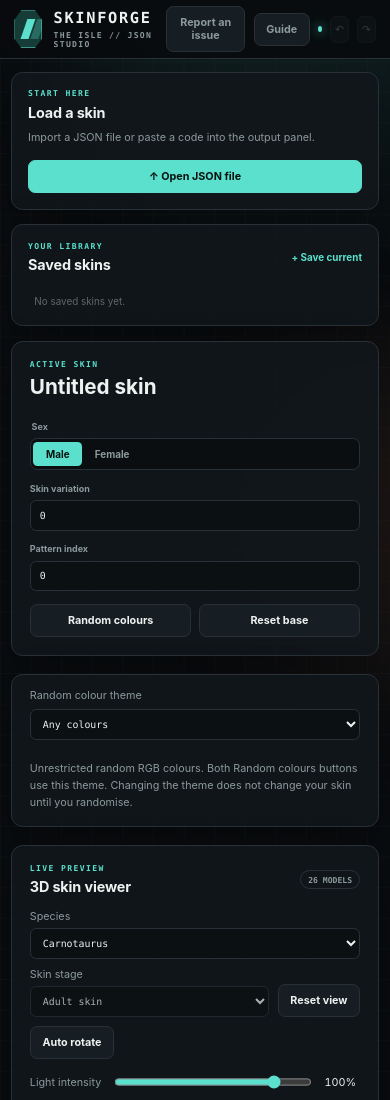
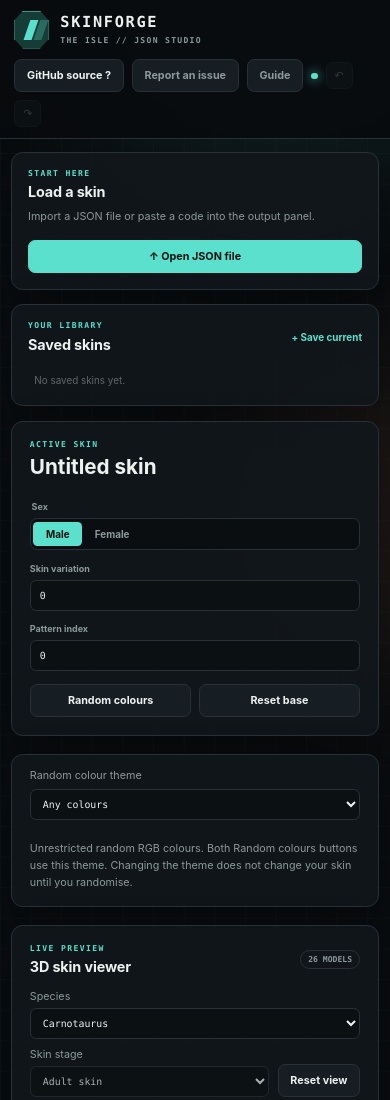
Before and after one commit to MadCappedBeef/Skin-Forge, a website: page public/index.html in a window 390 px wide. Shown: the top 1100 px of the page. Drawn offline with nearby package versions, Linux system fonts and the light colour scheme; no server answers; files whose address does not match are found by name.

Commit message:
Add GitHub source link to header
Add a link to the GitHub repository in the header's status area with responsive styling for mobile devices. The link opens in a new tab with appropriate accessibility attributes.

```diff
--- a/public/index.html
+++ b/public/index.html
@@ -21,6 +21,7 @@
       </span>
     </a>
     <div class="header-status">
+      <a class="button button-quiet source-link" href="https://github.com/MadCappedBeef/Skin-Forge" target="_blank" rel="noopener noreferrer" aria-label="Source code on GitHub (opens in a new tab)">GitHub source ?</a>
       <button class="button button-quiet" id="report-button" type="button" aria-haspopup="dialog" aria-controls="report-dialog">Report an issue</button>
       <button class="button button-quiet" id="guide-button" type="button" aria-haspopup="dialog" aria-controls="guide-dialog">Guide</button>
       <span class="status-dot"></span>
--- a/public/styles.css
+++ b/public/styles.css
@@ -393,3 +393,10 @@
   .output-actions { grid-template-columns: 1fr 1fr; }
   #load-code-button { grid-column: 1 / -1; }
 }
+
+.source-link { color: var(--text); text-decoration: none; white-space: nowrap; }
+.source-link:focus-visible { outline: 2px solid var(--cyan); outline-offset: 3px; }
+@media (max-width: 780px) {
+  .app-header { height: auto; min-height: 66px; flex-wrap: wrap; gap: 12px; padding: 12px 16px; }
+  .header-status { flex-wrap: wrap; }
+}
```
